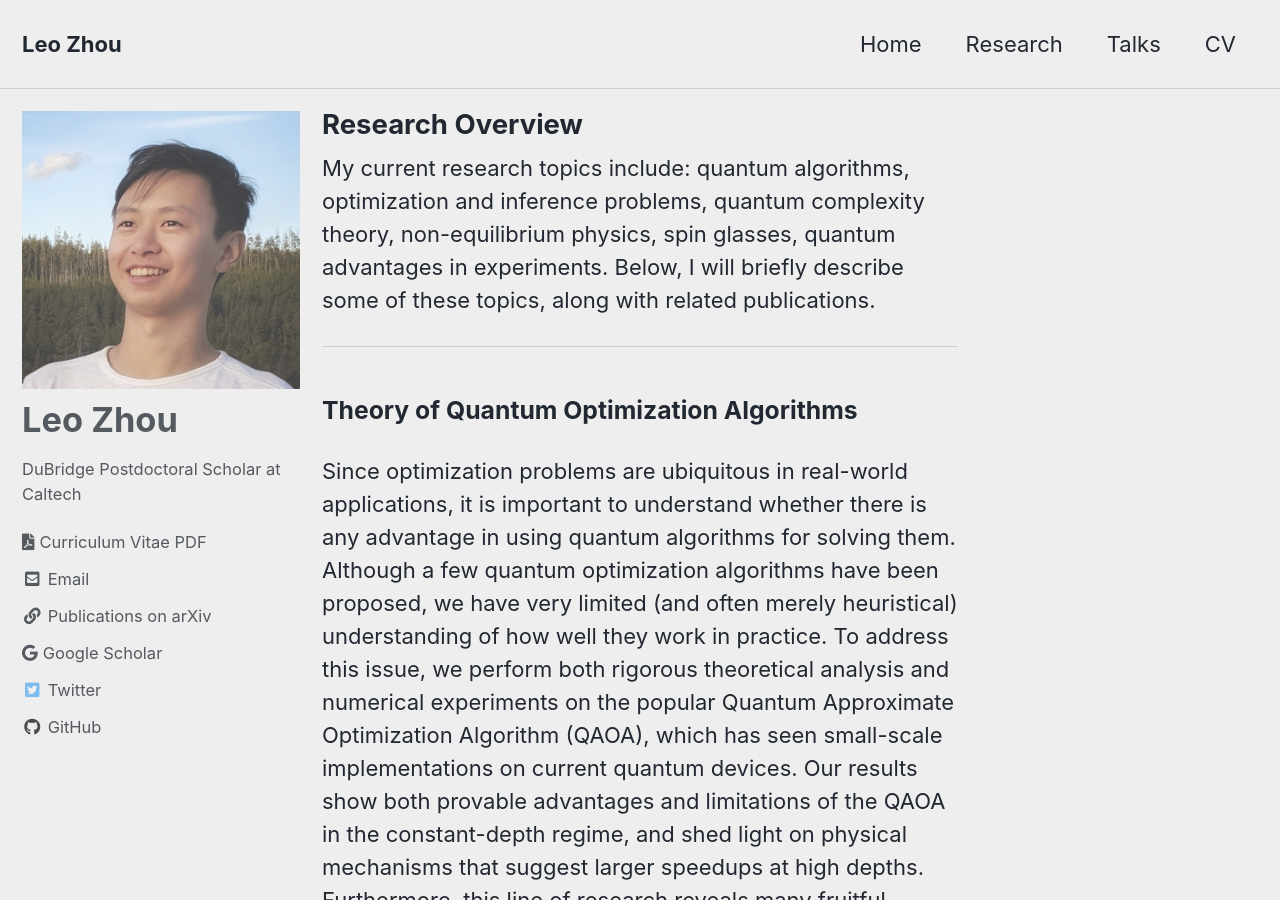
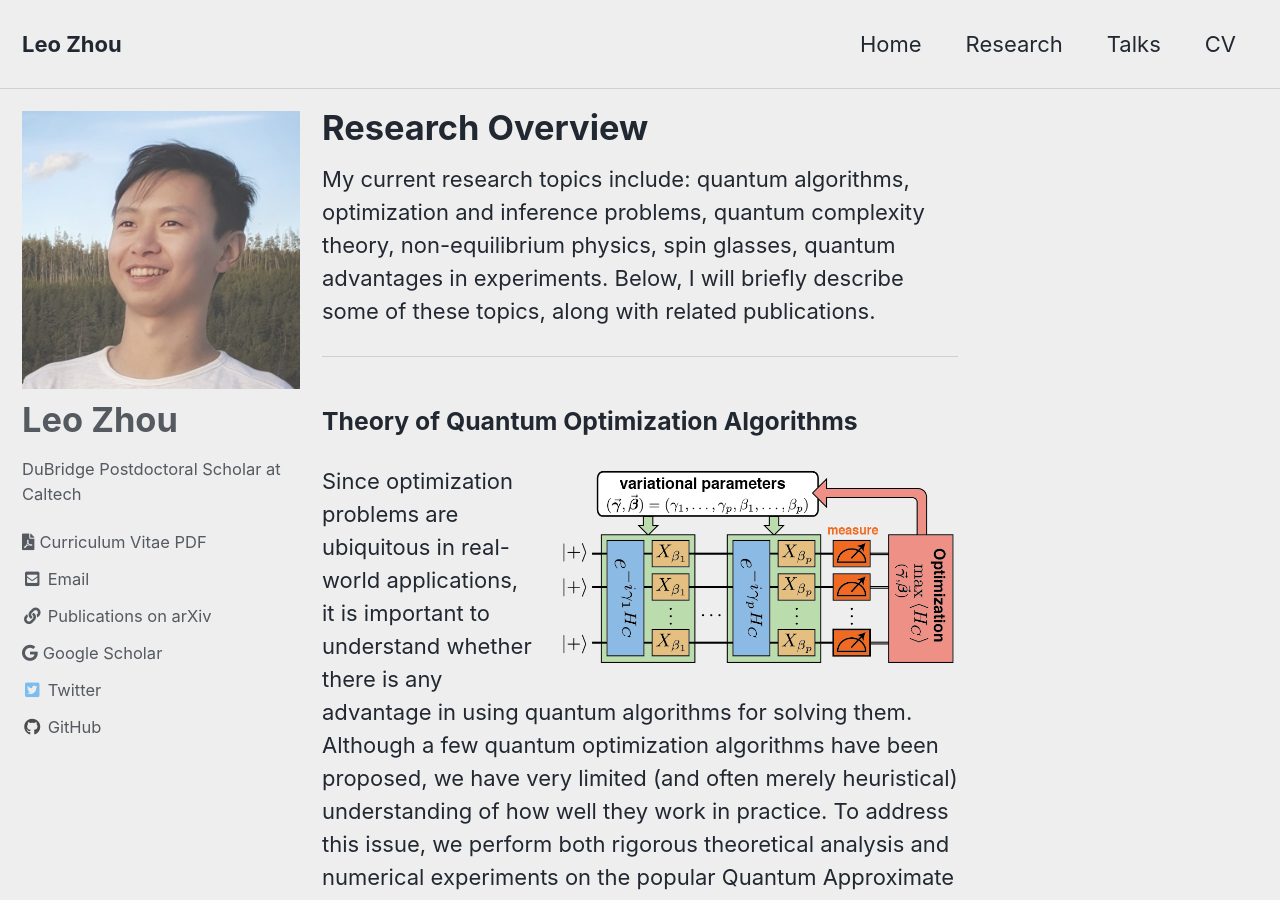
Before and after one commit to leozhou92/leozhou92.github.io, a Jekyll site: the page built from _pages/research.html, in a window 1280 px wide and 900 px high. Built offline with Jekyll 4.4.1, drawn with Linux system fonts in a browser that asks for light colours; cached includes are drawn as plain includes.

Commit message:
Adding images to research overview

```diff
--- a/_layouts/single.html
+++ b/_layouts/single.html
@@ -30,9 +30,9 @@ layout: default
     <div class="page__inner-wrap">
       {% unless page.header.overlay_color or page.header.overlay_image %}
         <header>
-          {% if page.title %}<h2 id="page-title" class="page__title p-name" itemprop="headline">
+          {% if page.title %}<h1 id="page-title" class="page__title p-name" itemprop="headline">
             <a href="{{ page.url | absolute_url }}" class="u-url" itemprop="url">{{ page.title | markdownify | remove: "<p>" | remove: "</p>" }}</a>
-          </h2>{% endif %}
+          </h1>{% endif %}
           {% include page__meta.html %}
         </header>
       {% endunless %}
--- a/_pages/research.html
+++ b/_pages/research.html
@@ -19,6 +19,7 @@ title: Research Overview
 </p>
 
 <p>
+	<img src="/assets/img/qaoa-diag.png" width="400" height="200" alt="QAOA circuit" class="align-right">
 	Since optimization problems are ubiquitous in real-world applications, it is important to understand whether there is any advantage in using quantum algorithms for solving them. Although a few quantum optimization algorithms have been proposed, we have very limited (and often merely heuristical) understanding of how well they work in practice. To address this issue, we perform both rigorous theoretical analysis and numerical experiments on the popular Quantum Approximate Optimization Algorithm (QAOA), which has seen small-scale implementations on current quantum devices. Our results show both provable advantages and limitations of the QAOA in the constant-depth regime, and shed light on physical mechanisms that suggest larger speedups at high depths. Furthermore, this line of research reveals many fruitful connections to the mathematical theory of spin glasses and high-dimensional statistics. A very interesting open question is: Can quantum algorithms overcome (provable) barriers in optimization problems well-studied in classical algorithms, such as the overlap gap property (OGP)?
 </p>
 
@@ -48,6 +49,7 @@ title: Research Overview
 
 
 <p>
+	<img src="/assets/img/Analog-Quantum-Simulation.png" width="400" height="205" alt="Analog Hamiltonian simulation" class="align-right">
 	A system of many quantum particles is highly complex. Because of quantum entanglement, complete description of the state of such a system requires an exponentially large classical description in general. This nonclassicality necessitates developments of quantum extensions to classical complexity theory. For example, we can prove that some procedures that are often used in classical computer science for simplifying complex systems fundamentally cannot be generalized to the quantum setting. Another interesting question is: When can complex quantum systems be simulated by simpler ones? We show that certain simple 1D and 2D systems are universal simulators, in the sense that they can efficiently reproduce the physics of any reasonably conceivable quantum systems. Furthermore, we develop theories to understand the complexity of finding a local minimum in a quantum many-body system, and show that it is generally hard for classical computers but easy for quantum computers.
 </p>
 
@@ -73,6 +75,7 @@ title: Research Overview
 </p>
 
 <p>
+	<img src="/assets/img/Rydberg-atoms.png" width="500" height="184" alt="Rydberg atom array experiment" class="align-right">
 	Although quantum theory promises advantages and speedups for certain applications, implementing them in practice on a real-world quantum device is highly nontrivial due to imperfections and couplings to environments. To help realize the many potential quantum applications in the laboratory, we work closely with experimentalists (using platforms such as Rydberg atoms and superconducting qubits) and push the limits of quantum technology.
 </p>
 
```
Also changed, not shown: assets/img/Analog-Quantum-Simulation.png (added), assets/img/Rydberg-atoms.png (added), assets/img/qaoa-diag.png (added).
